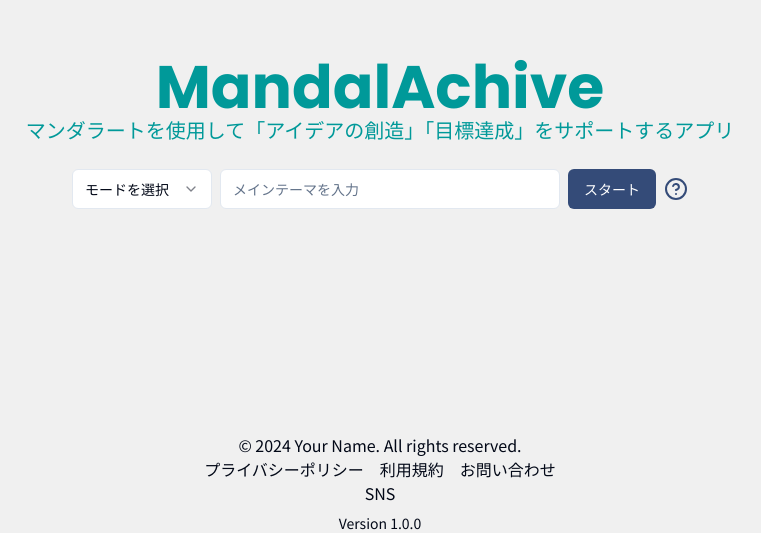
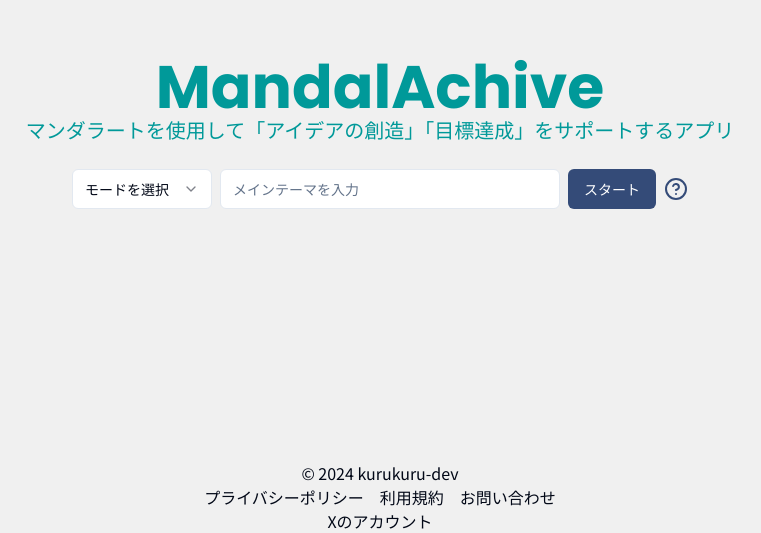
Before and after one commit to kurukuru-dev/mandal-achieve, a Next.js app: page / in a window 1280 px wide. Shown: the part 267-800 px from the top of the page, without its empty margins (260-1021 px from the left). Built offline with nearby package versions, Linux system fonts and the light colour scheme.

Commit message:
Footerコンポーネントの階層変更

```diff
--- a/src/app/page.tsx
+++ b/src/app/page.tsx
@@ -10,8 +10,8 @@ export default function Home() {
           マンダラートを使用して「アイデアの創造」「目標達成」をサポートするアプリ
         </h2>
         <CustomerInput />
-        <Footer />
       </main>
+      <Footer />
     </div>
   );
 }
--- a/src/components/Footer.tsx
+++ b/src/components/Footer.tsx
@@ -1,7 +1,7 @@
-export default function Footer () {
+export default function Footer() {
   return (
     <footer className="w-full text-center mx-auto absolute left-0 bottom-0">
-        <p>© 2024 Your Name. All rights reserved.</p>
+      <p>© 2024 kurukuru-dev</p>
       <nav className="flex justify-center space-x-4">
         <a href="/privacy-policy" className="hover:underline">
           プライバシーポリシー
@@ -13,8 +13,7 @@ export default function Footer () {
           お問い合わせ
         </a>
       </nav>
-        <p>SNS</p>
-        <p className="mt-2 text-sm">Version 1.0.0</p>
+      <a href="#">Xのアカウント</a>
     </footer>
-  )
+  );
 }
```
Lines whose indentation alone changed are shown as unchanged.
